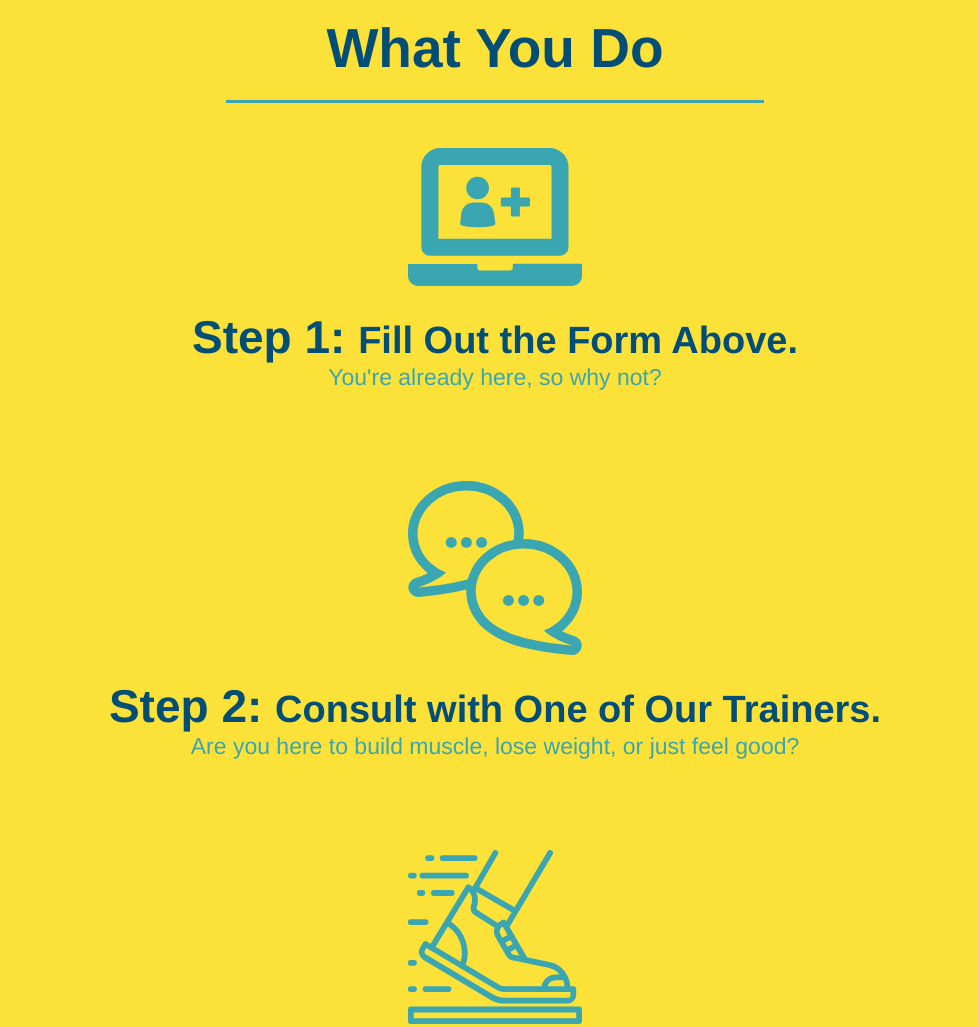
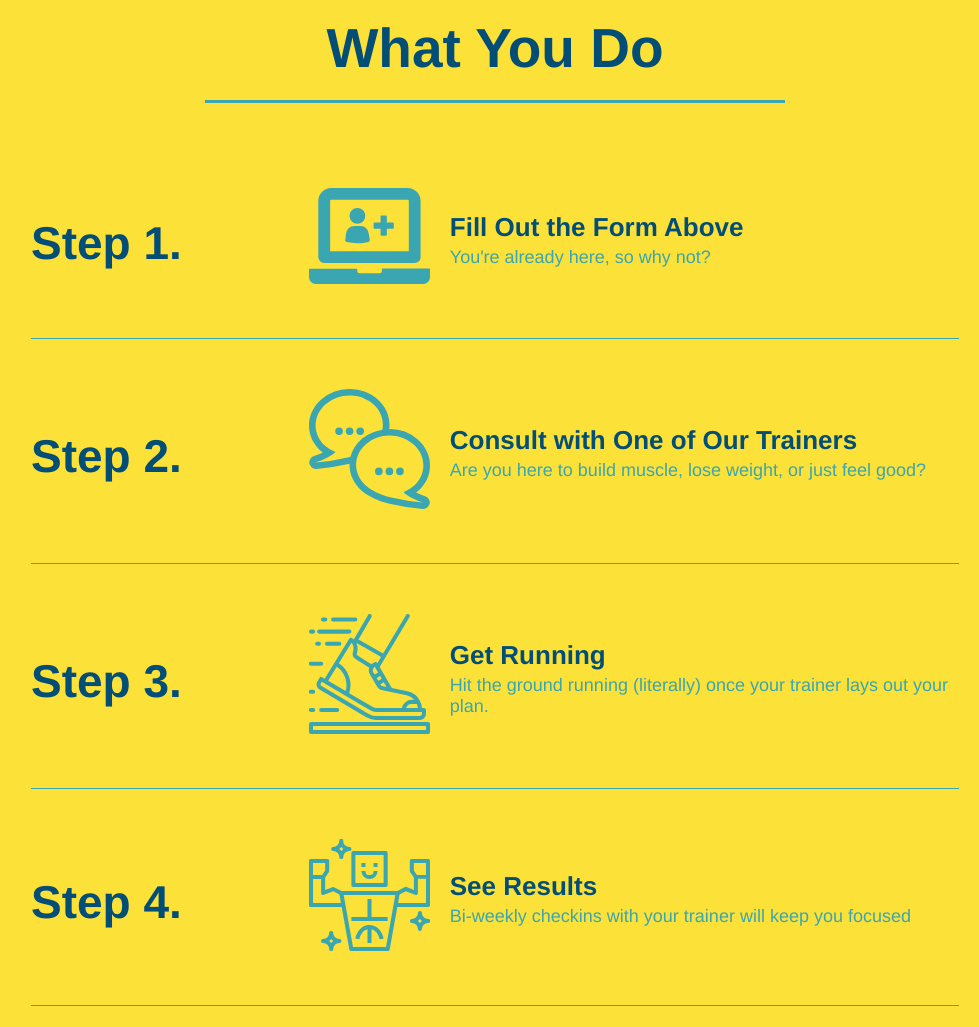
Before and after one commit to ajmarrocco/run-buddy, a plain HTML site: page index.html in a window 1280 px wide. Shown: the part 1140-2167 px from the top of the page, without its empty margins (145-1124 px from the left). Drawn offline with Linux system fonts and the light colour scheme.

Commit message:
add flexbox to the steps

```diff
--- a/assets/css/style.css
+++ b/assets/css/style.css
@@ -64,10 +64,11 @@ section {
 .section-title {
   font-size: 55px;
   color: #024e76;
-  margin-bottom: 35px;
-  padding: 0 100px 20px 100px;
-  display: inline-block;
   border-bottom: 3px solid;
+  padding-bottom: 20px;
+  text-align: center;
+  margin: 0 auto 35px auto;
+  width: 50%;
 }
 
 /* Primary border style */
@@ -155,11 +156,6 @@ section {
   font-size: 16px;
 }
 
-/* Style intro */
-.intro{
-  text-align: center;
-}
-
  /* Style p in intro */
 .intro p {
   line-height: 1.7;
@@ -167,23 +163,12 @@ section {
   width: 80%;
   font-size: 20px;
   margin: 0 auto;
+  text-align: center;
 }
 
 /* Style steps */
 .steps {
-  text-align: center;
   background: #fce138;
-}
-
-/* Margin for steps div*/
-.steps div {
-  margin-bottom: 80px;
-}
-
-/* Decrases size of SVG file */
-.steps img {
-  width: 15%;
-  margin: 10px 0;
 }
 
 /* Style steps h3*/
@@ -191,22 +176,64 @@ section {
   color: #024e76;
   font-size: 46px;
   margin-top: 10px;
+  /* flex: 1 30%; */
 }
 
-/* Style steps paragraph */
-.steps p {
-  color: #39a6b2;
-  font-size: 23px;
+/* Styles step */
+.step {
+  margin: 50px auto;
+  padding-bottom: 50px;
+  width: 80%;
+  border-bottom: 1px solid #39a6b2;
+  display: flex;
+  flex-wrap: wrap;
+  align-items: center;
+  justify-content: space-between;
 }
 
-/* Makes font a different size than the step */
-.steps span {
-  font-size: 38px;
+/* Style step-text paragraph */
+.step-text p {
+  color: #39a6b2;
+  font-size: 18px;
 }
 
-/* Centers text of trainers section */
-.trainers {
-  text-align: center;
+/* Style step h3*/
+.step h3 {
+  /* color: #024e76;
+  font-size: 46px;
+  margin-top: 10px; */
+  flex: 1 30%;
+}
+
+/* Style step-info */
+.step-info {
+  flex: 2 70%;
+  display: flex;
+  flex-wrap: wrap;
+  align-items: center;
+}
+
+/* Style step-img */
+.step-img {
+  flex: 1 12%;
+  margin-right: 20px;
+}
+
+/* Style step-img img */
+.step-img img {
+  max-width: 100%;
+}
+
+/* Style step-text */
+.step-text {
+  flex: 12;
+}
+
+/* Style h4 in step-text paragraph */
+.step-text h4 {
+  font-size: 26px;
+  line-height: 1.5;
+  color: #024e76;
 }
 
 /* Styles trainer section */
@@ -262,7 +289,6 @@ section {
 
 /* Contact style in Reach out */
 .contact {
-  text-align: center;
   background: #024e76;
 }
 
@@ -333,3 +359,8 @@ footer div {
 footer a {
   color: #024e76;
 }
+
+/* Displays flex rows */
+.flex-row {
+  display: flex;
+}
--- a/index.html
+++ b/index.html
@@ -79,44 +79,94 @@
 
         <!-- "what we do" section -->
         <section id="what-we-do" class="intro">
-            <h2 class="section-title primary-border">What We Do</h2>
-            <p>
-                butcher selfies chambray shabby chic gentrify readymade yr Echo Park XOXO Tumblr normcore Banksy direct trade Blue Bottle chillwave you probably haven't heard of them single-origin coffee Vice fanny pack fixie Odd Future Austin fingerstache pickled twee synth Wes Anderson Thundercats viral bitters flannel meggings narwhal Marfa Schlitz sustainable Intelligentsia umami deep v craft
-            </p>
+            <div class="flex-row">
+                <h2 class="section-title primary-border">
+                    What We Do
+                </h2>
+            </div>
+            <div class="flex-row">
+                <p>
+                    butcher selfies chambray shabby chic gentrify readymade yr Echo Park XOXO Tumblr normcore Banksy direct trade Blue Bottle chillwave you probably haven't heard of them single-origin coffee Vice fanny pack fixie Odd Future Austin fingerstache pickled twee synth Wes Anderson Thundercats viral bitters flannel meggings narwhal Marfa Schlitz sustainable Intelligentsia umami deep v craft
+                </p>
+            </div>
         </section>
 
         <!-- "what you do" section -->
         <section id="what-you-do" class="steps">
-            <h2 class="section-title secondary-border">What You Do</h2>
+            <div class="flex-row">
+                <h2 class="section-title secondary-border">
+                    What You Do
+                </h2>
+            </div>
             <div>
                   <!-- insert this img element -->
-                <img src="./assets/images/step-1.svg" alt="" />
-                <h3>Step 1: <span>Fill Out the Form Above.</span></h3>
-                <p>You're already here, so why not?</p>
+                <div class="step">
+                    <h3>Step 1.</h3>
+                    <div class="step-info">
+                        <div class="step-img">
+                            <img src="./assets/images/step-1.svg" alt="" />
+                        </div>
+                        <div class="step-text">
+                            <h4>Fill Out the Form Above</h4>
+                            <p>You're already here, so why not?</p>
+                        </div>
+                    </div>
+                </div>
             </div>
             <div>
                 <!-- insert this img element -->
-                <img src="./assets/images/step-2.svg" alt="" />
-                <h3>Step 2: <span>Consult with One of Our Trainers.</span></h3>
-                <p>Are you here to build muscle, lose weight, or just feel good?</p>
+                <div class="step">
+                    <h3>Step 2.</h3>
+                    <div class="step-info">
+                        <div class="step-img">
+                            <img src="./assets/images/step-2.svg" alt="" />
+                        </div>
+                        <div class="step-text">
+                            <h4>Consult with One of Our Trainers</h4>
+                            <p>Are you here to build muscle, lose weight, or just feel good?</p>
+                        </div>
+                    </div>
+                </div>
             </div>
             <div>
                 <!-- insert this img element -->
-                <img src="./assets/images/step-3.svg" alt="" />
-                <h3>Step 3: <span>Get Running.</span></h3>
-                <p>Hit the ground running (literally) once your trainer lays out your plan.</p>
+                <div class="step">
+                    <h3>Step 3.</h3>
+                    <div class="step-info">
+                        <div class="step-img">
+                            <img src="./assets/images/step-3.svg" alt="" />
+                        </div>
+                        <div class="step-text">
+                            <h4>Get Running</h4>
+                            <p>Hit the ground running (literally) once your trainer lays out your plan.</p>
+                        </div>
+                    </div>
+                </div>
             </div>
             <div>
                 <!-- insert this img element -->
-                <img src="./assets/images/step-4.svg" alt="" />
-                <h3>Step 4: <span>See Results.</span></h3>
-                <p>Bi-weekly checkins with your trainer will keep you focused</p>
+                <div class="step">
+                    <h3>Step 4.</h3>
+                    <div class="step-info">
+                        <div class="step-img">
+                            <img src="./assets/images/step-4.svg" alt="" />
+                        </div>
+                        <div class="step-text">
+                        <h4>See Results</h4>
+                        <p>Bi-weekly checkins with your trainer will keep you focused</p>
+                        </div>
+                    </div>
+                </div>
             </div>
         </section>
 
         <!-- "meet the trainers" section -->
         <section id="your-trainers" class="trainers">
-            <h2 class="section-title primary-border">Meet The Trainers</h2>
+            <div class="flex-row">
+                <h2 class="section-title primary-border">
+                    Meet The Trainers
+                </h2>
+            </div>
             <!-- first trainer bio -->
             <article class="trainer">
                 <img src="./assets/images/trainer-1.jpg" alt="Arron Stephens in his workout clothes, ready to pump iron" />
@@ -157,7 +207,11 @@
 
         <!-- "reach out" section -->
         <section id="reach-out" class="contact">
-            <h2 class="section-title secondary-border">Reach Out</h2>
+            <div class="flex-row">
+                <h2 class="section-title secondary-border">
+                    Reach Out
+                </h2>
+            </div>
             <!-- creates map -->
             <div class="contact-info">
                 <iframe src="https://www.google.com/maps/embed?pb=!1m18!1m12!1m3!1d28757.13160735377!2d-73.946373553177!3d40.74616186217987!2m3!1f0!2f0!3f0!3m2!1i1024!2i768!4f13.1!3m3!1m2!1s0x89c259aae7a0b1bd%3A0xb49cafb82537f1a7!2sBryant%20Park!5e0!3m2!1sen!2sus!4v1638834212297!5m2!1sen!2sus"
```
